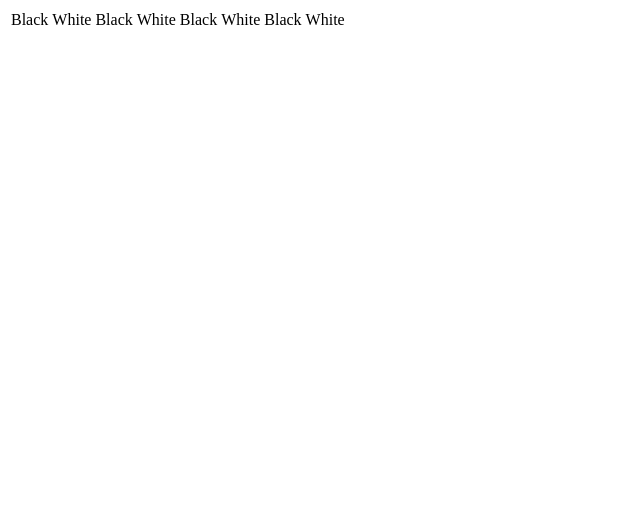
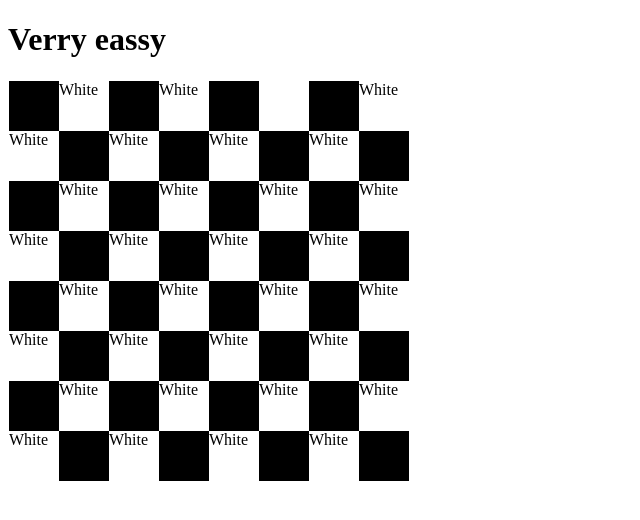
Before and after one commit to Gisellezara/AdvancedCSS, a plain HTML site: page index.html in a window 1280 px wide. Shown: the whole page, without its empty margins (0-640 px from the left). Drawn offline with Linux system fonts and the light colour scheme.

Commit message:
Add files via upload

```diff
--- /dev/null
+++ b/eassy.css
@@ -0,0 +1,29 @@
+*{
+    margin: 0;
+    padding: 0;
+
+}
+table{
+    margin: 0;
+    padding: 0;
+    width: 100%;
+    position: static;
+
+}
+img{
+    position: relative;
+    top: -705px;
+    height: 379px;
+}
+td{
+    height: 52px;
+    width: 100%;
+}
+tr{
+   height: 50px;
+   color:red;
+   border-radius: 10px solid black;
+}
+tr:nth-child(odd){
+    background-color: red;
+}
--- a/index.html
+++ b/index.html
@@ -5,22 +5,102 @@
     <meta http-equiv="X-UA-Compatible" content="IE=edge">
     <meta name="viewport" content="width=device-width, initial-scale=1.0">
     <title>Chess Board </title>
-    <style type="styles.css"></style>
+    <link href="styles.css" rel="stylesheet" type="text/css">
 </head>
 <body>
-    <table>
-        <tr class="chessboard">
-            <td class="black">Black</td>
-            <td class="White">White</td>
-            <td class="black">Black</td>
-            <td class="White">White</td>
-            <td class="black">Black</td>
-            <td class="White">White</td>
-            <td class="black">Black</td>
-            <td class="White">White</td>
-        </tr>
+    <h1>Verry eassy</h1>
 
-    </table>
+     <div class="chessboard">
+        <div>
+            <div class="black">Black</div>
+            <div class="White">White</div>
+            <div class="black">Black</div>
+            <div class="White">White</div>
+            <div class="black">Black</div>
+            <div class="White">White</div>
+            <div class="black">Black</div>
+            <div class="White">White</div>
+        </div>
+        <div>
+
+            <div class="White">White</div>
+            <div class="black">Black</div>
+            <div class="White">White</div>
+            <div class="black">Black</div>
+            <div class="White">White</div>
+            <div class="black">Black</div>
+            <div class="White">White</div>
+            <div class="black">Black</div>
+        </div>
+        <div>
+            <div class="black">Black</div>
+            <div class="White">White</div>
+            <div class="black">Black</div>
+            <div class="White">White</div>
+            <div class="black">Black</div>
+            <div class="White">White</div>
+            <div class="black">Black</div>
+            <div class="White">White</div>
+        </div>
+        <div>
+
+            <div class="White">White</div>
+            <div class="black">Black</div>
+            <div class="White">White</div>
+            <div class="black">Black</div>
+            <div class="White">White</div>
+            <div class="black">Black</div>
+            <div class="White">White</div>
+            <div class="black">Black</div>
+        </div>
+        <div>
+            <div class="black">Black</div>
+            <div class="White">White</div>
+            <div class="black">Black</div>
+            <div class="White">White</div>
+            <div class="black">Black</div>
+            <div class="White">White</div>
+            <div class="black">Black</div>
+            <div class="White">White</div>
+        </div>
+        <div>
+
+            <div class="White"></div>
+            <div class="black">Black</div>
+            <div class="White">White</div>
+            <div class="black">Black</div>
+            <div class="White">White</div>
+            <div class="black">Black</div>
+            <div class="White">White</div>
+            <div class="black">Black</div>
+        </div>
+        <div>
+            <div class="black">Black</div>
+            <div class="White">White</div>
+            <div class="black">Black</div>
+            <div class="White">White</div>
+            <div class="black">Black</div>
+            <div class="White">White</div>
+            <div class="black">Black</div>
+            <div class="White">White</div>
+        </div>
+        <div>
+
+            <div class="White">White</div>
+            <div class="black">Black</div>
+            <div class="White">White</div>
+            <div class="black">Black</div>
+            <div class="White">White</div>
+            <div class="black">Black</div>
+            <div class="White">White</div>
+            <div class="black">Black</div>
+        </div>
+        <br>
+
+
+
+
+
 
 </body>
 </html>
--- /dev/null
+++ b/medium.css
@@ -0,0 +1,22 @@
+*{
+    margin: 0%;
+    padding: 0%;
+}
+.grid-Container{
+    display: grid;
+    grid-template-columns: auto auto auto auto;
+    grid-template-rows: auto auto;
+    grid-gap: 30px;
+    margin: 10%;
+    padding: 10%;
+}
+.gridpack-item{
+    border: 9px solid black;
+
+}
+.img{
+    height: 50px;
+    width: 50px;
+    display: center;
+
+}
--- a/styles.css
+++ b/styles.css
@@ -0,0 +1,27 @@
+.chessboard{
+    display: grid;
+    border:1px solid #ffffff;
+    width: 400px;
+    height:400px;
+    box-sizing: border-box;
+    margin:0;
+    padding:0;
+    grid-template-columns: repeat(8, 1fr);
+    grid-gap:0px;
+}
+.black{
+    background-color: black;
+    height: 50px;
+    width: 50px;
+    box-sizing: border-box;
+    margin:0;
+    padding:0;
+}
+.White{
+    background-color: white;
+    height: 50px;
+    width: 50px;
+    box-sizing: border-box;
+    margin:0;
+    padding:0;
+}
```
Also changed, not shown: medium.html (added, +13 -0 lines), Easy CSS Example.jpg (added), naruto.jpeg (added).
